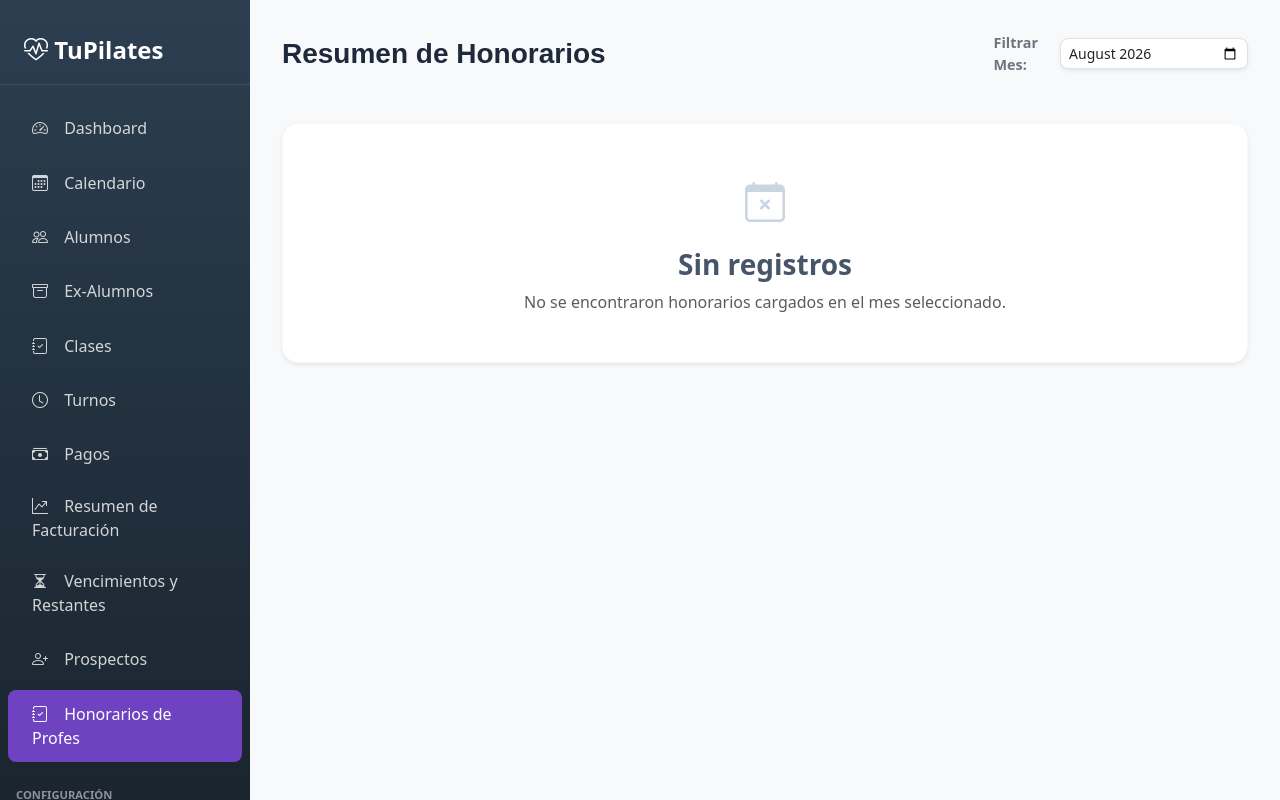
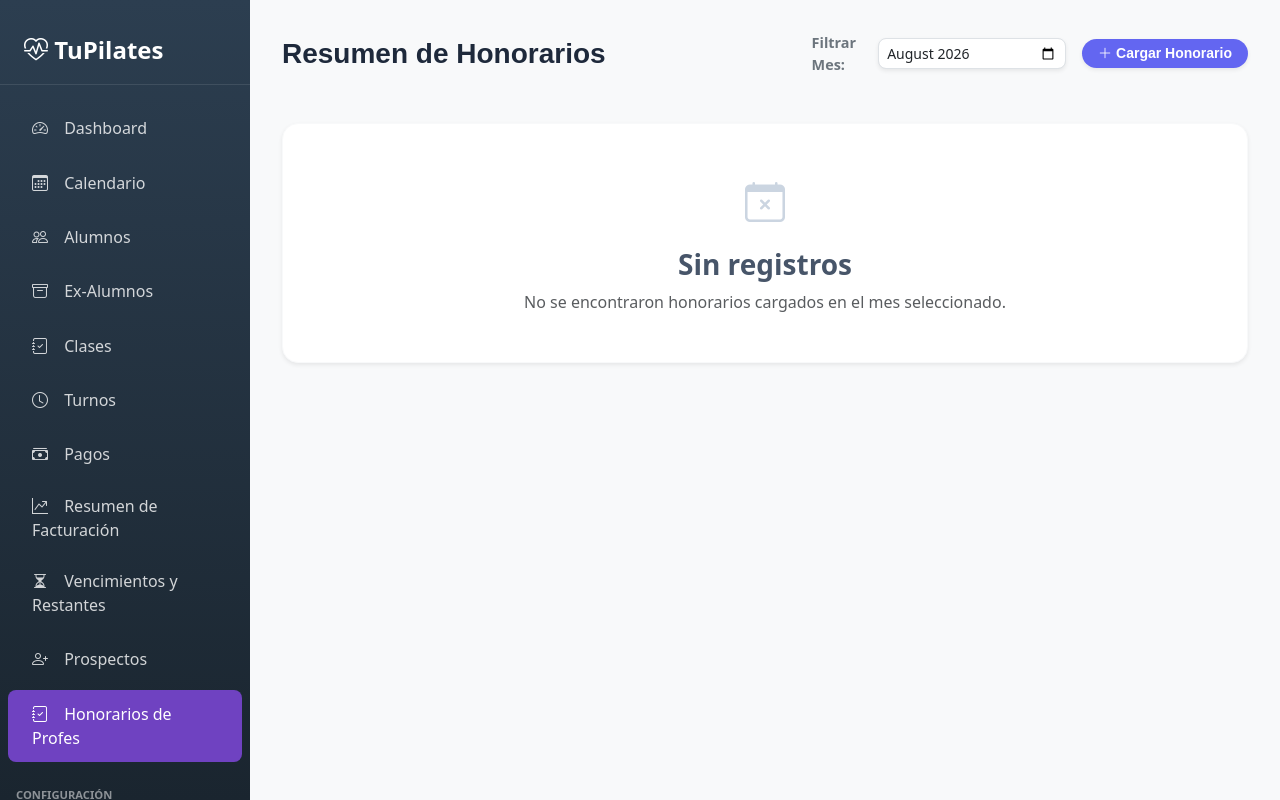
Before and after one commit to joaquingavilan/pilates, a Django app: page /panel/honorarios/resumen/ in a window 1280 px wide. Run offline with Django 5.2, Linux system fonts and the light colour scheme; data comes from the database, SQL or seed files in the repository; data that the repository does not hold is empty.

Commit message:
Allow adding honorarios from backend

```diff
--- a/Pilapp/templates/admin_panel/honorarios/resumen.html
+++ b/Pilapp/templates/admin_panel/honorarios/resumen.html
@@ -3,11 +3,74 @@
 {% block content %}
 <div class="d-flex justify-content-between align-items-center mb-4">
     <h2 class="h3 mb-0" style="font-family: 'Outfit', sans-serif; font-weight: 700; color: #1e293b;">Resumen de Honorarios</h2>
-    <form method="get" class="d-flex align-items-center gap-2">
-        <label for="mes" class="text-secondary fw-semibold mb-0" style="font-size: 0.9rem;">Filtrar Mes:</label>
-        <input type="month" name="mes" id="mes" class="form-control form-control-sm shadow-sm" style="border-radius: 8px;" value="{{ filtro_mes }}" onchange="this.form.submit()">
-    </form>
+    <div class="d-flex align-items-center gap-3">
+        <form method="get" class="d-flex align-items-center gap-2 m-0">
+            <label for="mes" class="text-secondary fw-semibold mb-0" style="font-size: 0.9rem;">Filtrar Mes:</label>
+            <input type="month" name="mes" id="mes" class="form-control form-control-sm shadow-sm" style="border-radius: 8px;" value="{{ filtro_mes }}" onchange="this.form.submit()">
+        </form>
+        <button class="btn btn-primary btn-sm rounded-pill px-3 shadow-sm fw-bold d-flex align-items-center" style="background-color: #6366f1; border: none; font-family: 'Outfit', sans-serif;" data-bs-toggle="modal" data-bs-target="#honorarioAdminModal">
+            <i class="bi bi-plus-lg me-1"></i> Cargar Honorario
+        </button>
+    </div>
 </div>
+
+<!-- Modal Honorarios (Admin) -->
+<div class="modal fade" id="honorarioAdminModal" tabindex="-1" aria-hidden="true">
+    <div class="modal-dialog modal-dialog-centered">
+        <div class="modal-content border-0 shadow-lg rounded-4">
+            <div class="modal-header bg-light border-0 rounded-top-4">
+                <h5 class="modal-title fw-bold" style="font-family: 'Outfit', sans-serif; color: #1e293b;">
+                    <i class="bi bi-journal-plus me-2 text-primary"></i>Cargar Honorario (Manual)
+                </h5>
+                <button type="button" class="btn-close" data-bs-dismiss="modal" aria-label="Close"></button>
+            </div>
+            <form method="post" action="{% url 'panel_registrar_honorario' %}">
+                {% csrf_token %}
+                <div class="modal-body p-4">
+                    <div class="row mb-3">
+                        <div class="col-6">
+                            <label class="form-label fw-semibold text-secondary small">Fecha</label>
+                            <input type="date" class="form-control bg-light border-0 shadow-sm" name="fecha" required>
+                        </div>
+                        <div class="col-6">
+                            <label class="form-label fw-semibold text-secondary small">Instructora</label>
+                            <select class="form-select bg-light border-0 shadow-sm" name="id_instructor" required>
+                                <option value="">Seleccionar...</option>
+                                {% for prof in instructores_lista %}
+                                <option value="{{ prof.id_instructor }}">{{ prof.id_persona.nombre }} {{ prof.id_persona.apellido }}</option>
+                                {% endfor %}
+                            </select>
+                        </div>
+                    </div>
+
+                    <div class="row mb-3">
+                        <div class="col-6">
+                            <label class="form-label fw-semibold text-secondary small">Turno</label>
+                            <select class="form-select bg-light border-0 shadow-sm" name="turno" required>
+                                <option value="Mañana">Mañana</option>
+                                <option value="Tarde">Tarde</option>
+                            </select>
+                        </div>
+                        <div class="col-6">
+                            <label class="form-label fw-semibold text-secondary small">Cant. Clases</label>
+                            <input type="number" class="form-control bg-light border-0 shadow-sm" name="cantidad_clases" value="1" min="1" required>
+                        </div>
+                    </div>
+
+                    <div class="mb-2">
+                        <label class="form-label fw-semibold text-secondary small">Monto Total (Gs.)</label>
+                        <input type="number" class="form-control bg-light border-0 shadow-sm fs-5 fw-bold text-primary" name="monto_total" placeholder="Ej: 70000" required>
+                    </div>
+                </div>
+                <div class="modal-footer border-0 bg-light rounded-bottom-4">
+                    <button type="button" class="btn btn-light fw-medium" data-bs-dismiss="modal">Cancelar</button>
+                    <button type="submit" class="btn btn-primary fw-bold shadow-sm" style="background-color: #6366f1; border: none;">Guardar</button>
+                </div>
+            </form>
+        </div>
+    </div>
+</div>
+
 
 {% if resumen %}
 <div class="row row-cols-1 row-cols-xl-2 g-4">
--- a/Pilapp/urls_panel.py
+++ b/Pilapp/urls_panel.py
@@ -37,6 +37,7 @@ urlpatterns = [
     path('pagos/', views_panel.panel_pagos, name='panel_pagos'),
     path('resumen-pagos/', views_panel.panel_resumen_pagos, name='panel_resumen_pagos'),
     path('honorarios/resumen/', views_panel.panel_honorarios_resumen, name='panel_honorarios_resumen'),
+    path('honorarios/registrar/', views_panel.panel_registrar_honorario, name='panel_registrar_honorario'),
     path('pagos/<int:id_pago>/eliminar/', views_panel.panel_pago_eliminar, name='panel_pago_eliminar'),
     path('pagos/<int:id_pago>/factura/', views_panel.panel_pago_actualizar_factura, name='panel_pago_actualizar_factura'),
 
--- a/Pilapp/views_panel.py
+++ b/Pilapp/views_panel.py
@@ -2007,8 +2007,40 @@ def panel_honorarios_resumen(request):
         resumen[id_inst]['total_clases'] += h.cantidad_clases
         resumen[id_inst]['total_monto'] += h.monto_total
 
+    instructores_lista = Instructor.objects.select_related('id_persona').all()
     context = {
         'filtro_mes': filtro_mes,
         'resumen': resumen,
+        'instructores_lista': instructores_lista,
     }
     return render(request, "admin_panel/honorarios/resumen.html", context)
+
+
+@require_POST
+def panel_registrar_honorario(request):
+    from django.utils import timezone
+    from datetime import datetime
+    from .models import Instructor, HonorarioInstructor
+
+    fecha_str = request.POST.get("fecha")
+    id_instructor = request.POST.get("id_instructor")
+    turno = request.POST.get("turno")
+    cantidad_clases = request.POST.get("cantidad_clases", 1)
+    monto_total = request.POST.get("monto_total", 0)
+
+    try:
+        fecha = datetime.strptime(fecha_str, "%Y-%m-%d").date()
+        instructor = Instructor.objects.get(pk=id_instructor)
+
+        HonorarioInstructor.objects.create(
+            id_instructor=instructor,
+            fecha=fecha,
+            turno=turno,
+            cantidad_clases=int(cantidad_clases),
+            monto_total=float(monto_total)
+        )
+        messages.success(request, f"Honorario de {monto_total} Gs. guardado correctamente.")
+    except Exception as e:
+        messages.error(request, f"Error al guardar honorario: {e}")
+
+    return redirect("panel_honorarios_resumen")
```
